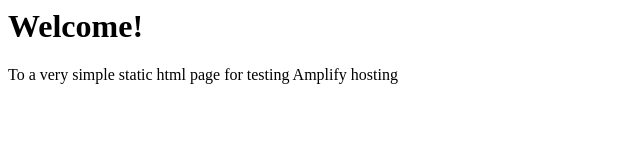
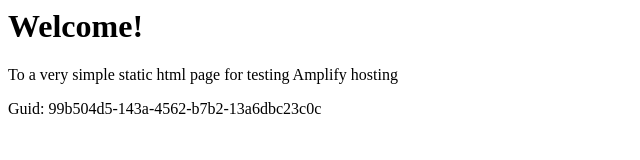
Before and after one commit to aws-aemilia-gru/Github-PR-Commit-Integration-Test-DoNotTouch-GitHubAutoBuildCanaryTest-v1-preprod-sa-east-1, a website: page src/index.html in a window 1280 px wide. Shown: the whole page, without its empty margins (0-640 px from the left). Drawn offline with Linux system fonts and the light colour scheme.

Commit message:
commit from integ tests

```diff
--- a/src/index.html
+++ b/src/index.html
@@ -1,3 +1,5 @@
+
+
 <html lang="en">
 
 <head>
@@ -10,6 +12,6 @@
 <body>
     <h1>Welcome!</h1>
     <p>To a very simple static html page for testing Amplify hosting</p>
-</body>
+    <p>Guid: 99b504d5-143a-4562-b7b2-13a6dbc23c0c</p></body>
 
 </html>
```
